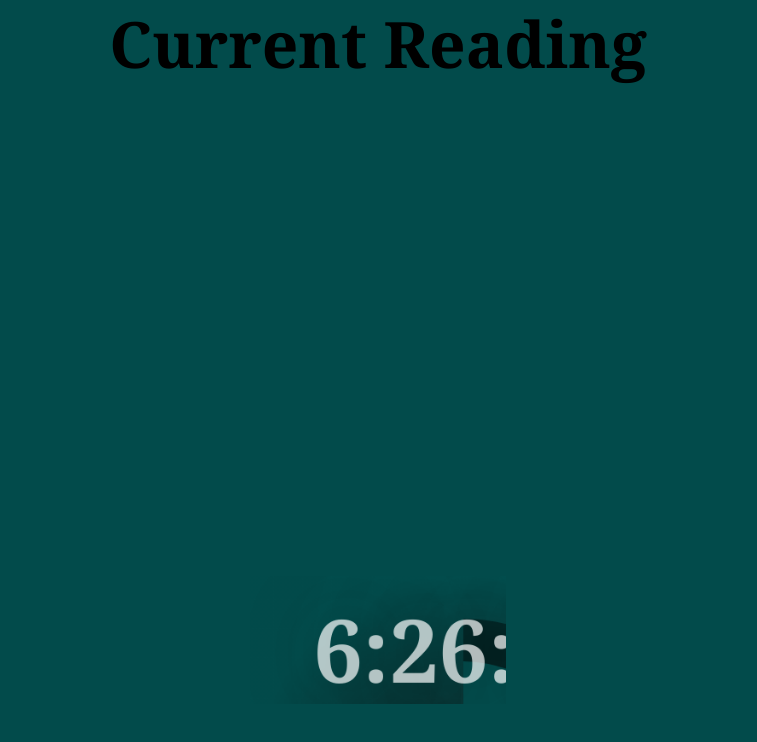
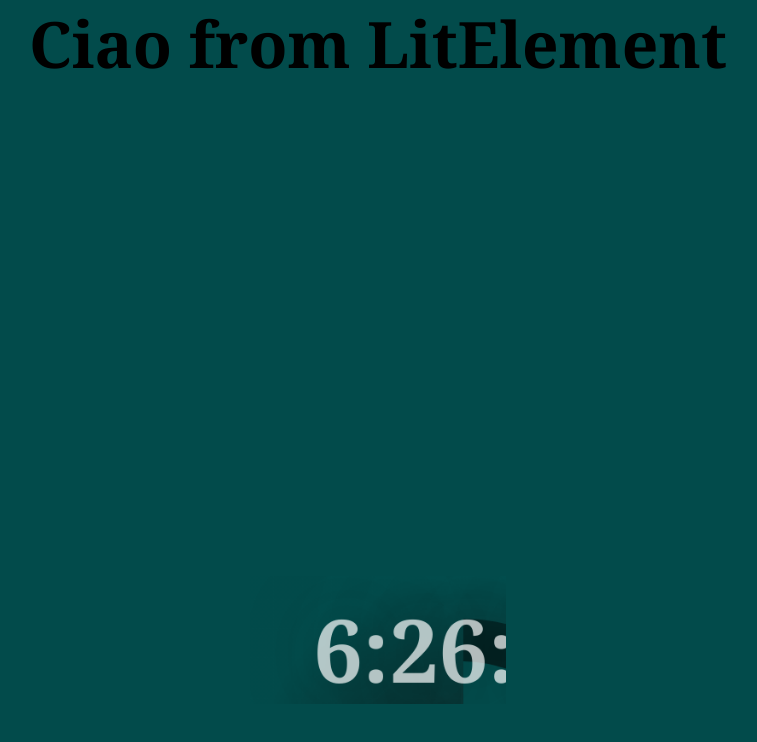
Before and after one commit to FeelHippo/weather-info, a React (Create React App) app: page / in a window 1280 px wide. Shown: the top 742 px of the page, without its empty margins (262-1019 px from the left). Built offline with nearby package versions, Linux system fonts and the light colour scheme.

Commit message:
implemented both graph and LitElement views

```diff
--- a/src/App.js
+++ b/src/App.js
@@ -1,12 +1,10 @@
 import React from 'react';
-import Graph from './components/graph';
 import Clock from './components/clock/clock';
 import './App.css';
 
 function App() {
   return (
     <div className="App">
-      <Graph />
       <Clock />
     </div>
   );
--- a/src/components/clock/clock.jsx
+++ b/src/components/clock/clock.jsx
@@ -1,4 +1,6 @@
 import React, { Component, Fragment } from 'react';
+import Graph from '../graph/graph';
+import '../litView/litView.js'
 import updateTime from './clock-works.js'
 import '../../style/clock-style.css'
 
@@ -6,11 +8,11 @@
     constructor(props) {
         super(props);
         this.state = {
-            time: new Date()
+            time: new Date(),
+            graph_view: false
         }
     }
-    // I am not using this.state here because, according to the official documentation:
-    // "If you don't use something in render(), it shouldn't be in the state"
+
     componentDidMount() {
         this.intervalID = setInterval(
             () => this.tick(),
@@ -27,17 +29,28 @@
             time: new Date()
         });
         await updateTime(this.state.time)
+        try {
+            if(this.state.time.getSeconds() === 5) {
+
+            }
+        } catch (error) {
+            console.log(error);
+        }
     }
 
     render() {
-        const { time } = this.state
+        const { time, graph_view } = this.state
         return(
             <Fragment>
+                {graph_view?
+                    <Graph time={ time } />
+                    : <lit-view time={ time } />
+                }
+
                 {this.state.time ?
                     <canvas id="canv"></canvas>
                     : <div>Loading</div>
                 }
-
             </Fragment>
         )
     }
--- /dev/null
+++ b/src/components/litView/litView.js
@@ -0,0 +1,13 @@
+import { LitElement, html } from 'lit-element';
+
+class LitView extends LitElement {
+
+
+    render() {
+        return html`
+            <div>Ciao from LitElement</div>
+        `
+    }
+}
+
+customElements.define('lit-view', LitView);
```
Also changed, not shown: src/components/graph/graph.jsx (renamed from src/components/graph.jsx), 1 other file (tests, documents, lock files or other folders).
